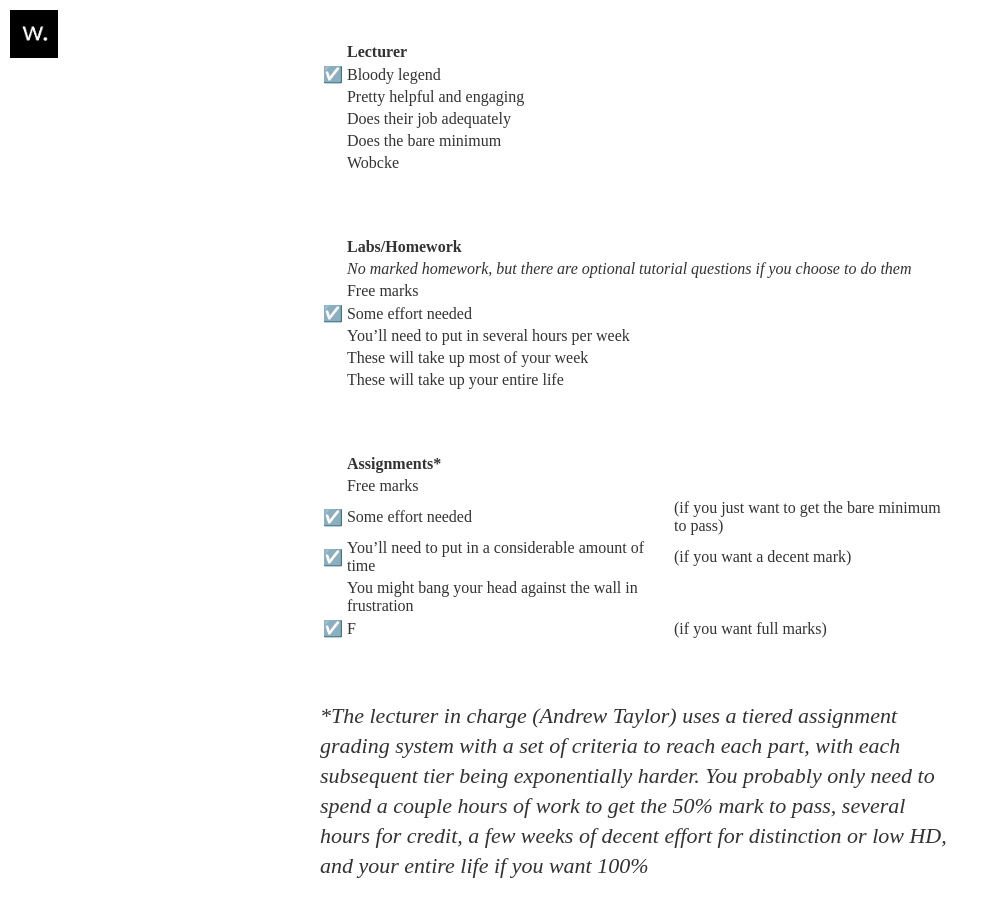
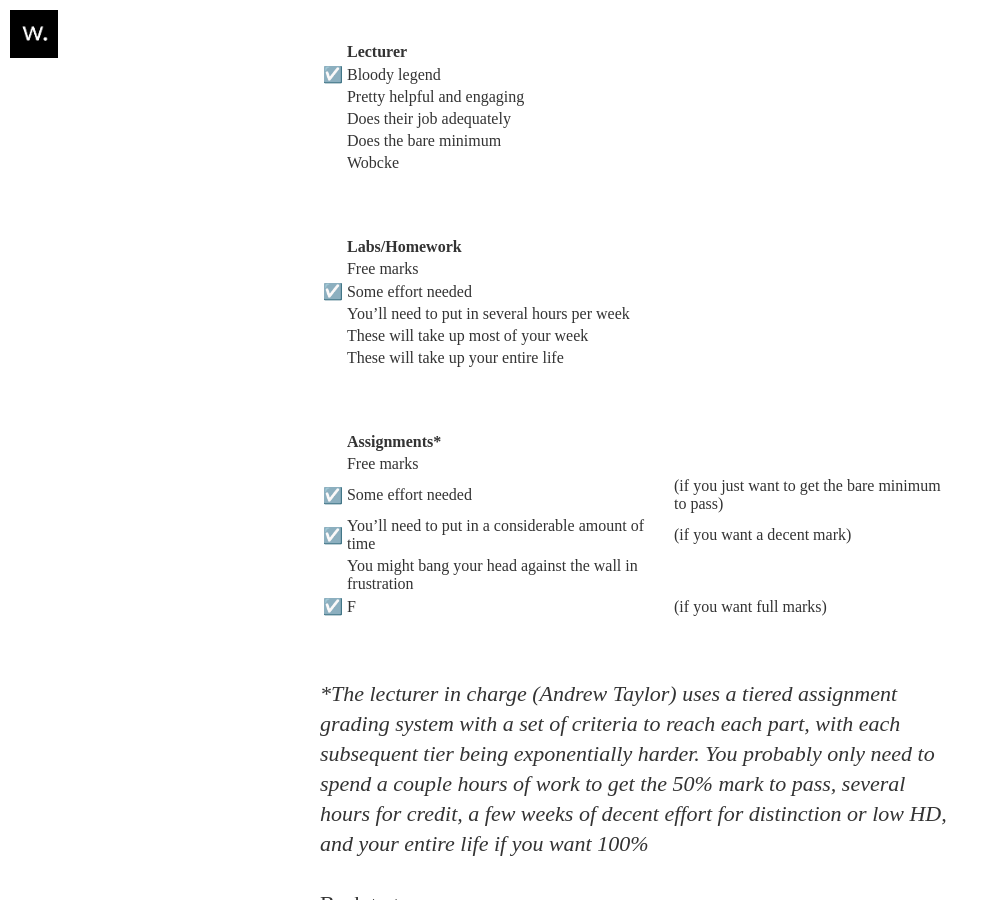
Before and after one commit to WeilonYing/weilonying.github.io, a Jekyll site: the page built from _posts/2019-09-14-weilons-unsw-course-reviews-computer-science.md, in a window 1280 px wide and 900 px high, scrolled down 15926 px. Shown: the whole window, without its empty margins (0-999 px from the left). Built offline with Jekyll 4.4.1, drawn with Linux system fonts in a browser that asks for light colours; nearby versions of some CDN libraries; some web fonts are replaced.

Commit message:
Corrections to unsw course reviews computer science

```diff
--- a/_posts/2019-09-14-weilons-unsw-course-reviews-computer-science.md
+++ b/_posts/2019-09-14-weilons-unsw-course-reviews-computer-science.md
@@ -692,7 +692,6 @@
 |--:|:--|
 || Labs/Homework |
 |--:|:--|
-|| *No marked homework, but there are optional tutorial questions if you choose to do them* |
 || Free marks  | |
 | ☑️ | Some effort needed |
 || You'll need to put in several hours per week |
@@ -842,8 +841,8 @@
 |--:|:--|
 || This course speaks to me spiritually  | |
 || Pretty interesting |
-| ☑️ | Enough to make you pay attention | (unfortunately, the lecturer just droned on; it could've been better) |
-|| Dry content |
+|| Enough to make you pay attention | (unfortunately, the lecturer just droned on; it could've been better) |
+| ☑️ | Dry content |
 || Zzzzzzzz... |
 
 &nbsp;
```
